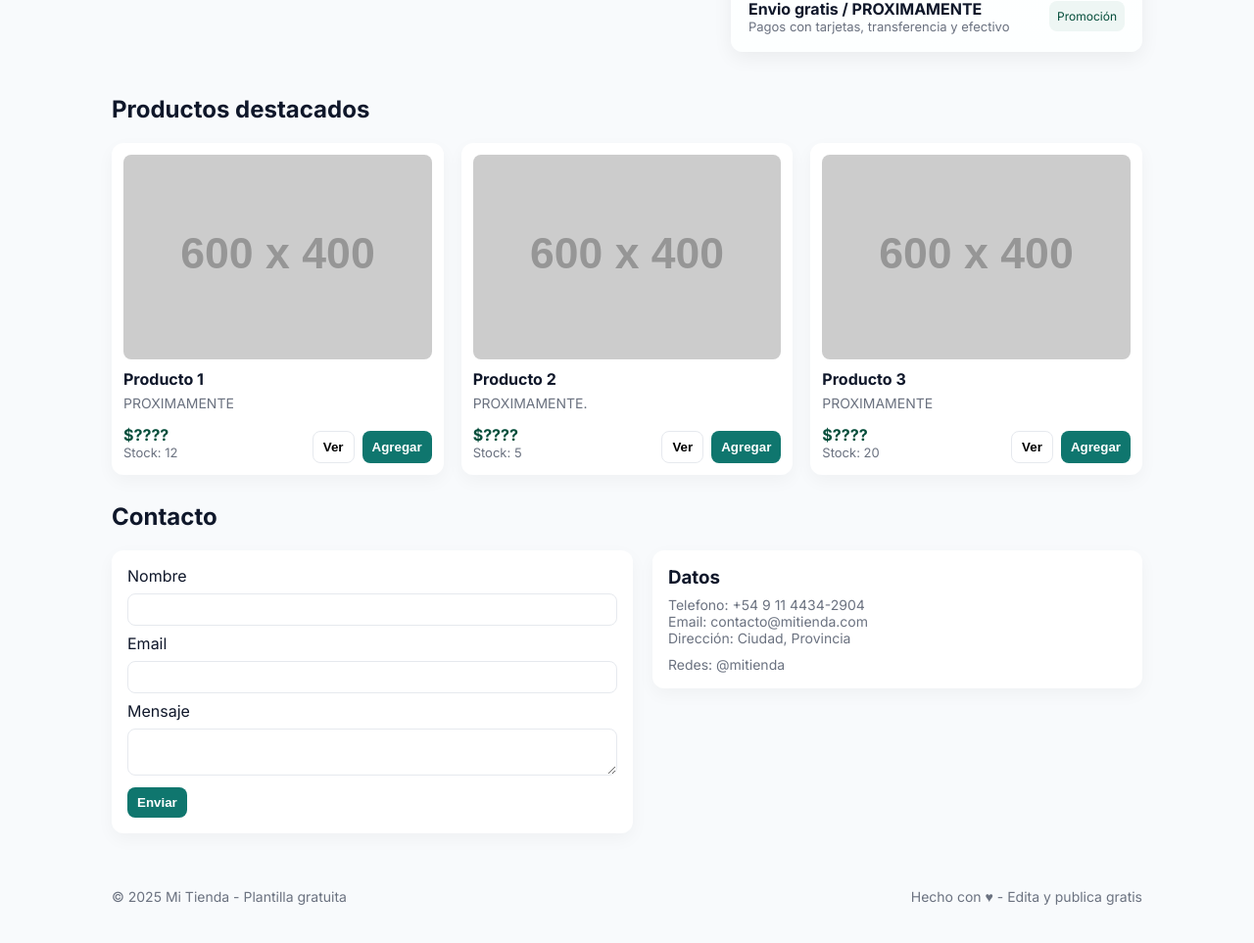
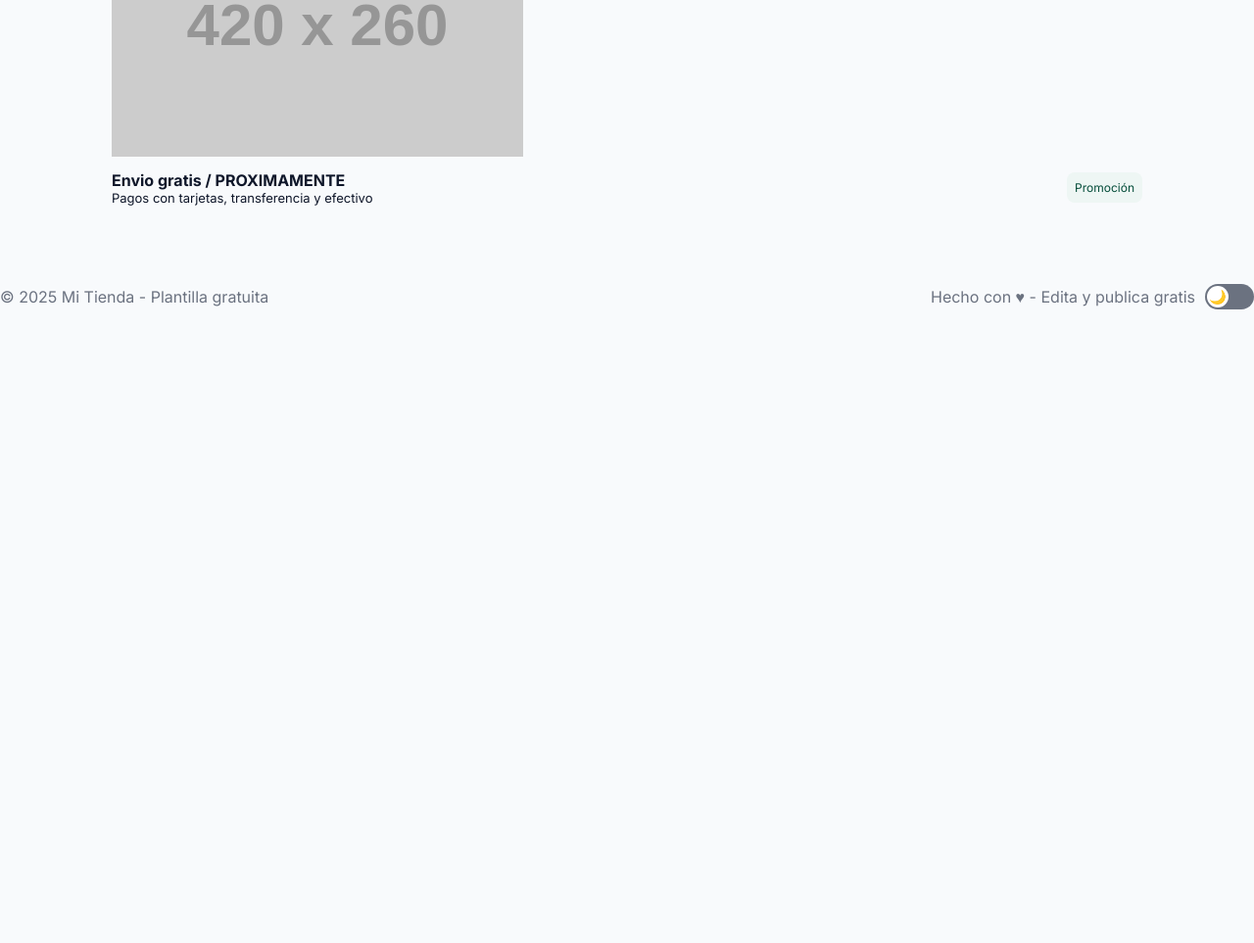
Before and after one commit to zRainnbxw/Pagina-web, a plain HTML site: page index.html in a window 1280 px wide. Shown: the part 399-1362 px from the top of the page at 98% size. After the commit the page ends 800 px from the top, so only its background shows below. Drawn offline with Linux system fonts and the light colour scheme; placeholder pictures from the web are drawn by us.

Commit message:
Update index.html

```diff
--- a/index.html
+++ b/index.html
@@ -7,68 +7,84 @@
   <link rel="preconnect" href="https://fonts.gstatic.com">
   <link href="https://fonts.googleapis.com/css2?family=Inter:wght@300;400;600;700&display=swap" rel="stylesheet">
   <style>
-    /* ==========================
-       Plantilla simple y responsiva
-       --------------------------
-       - Solo HTML/CSS/JS
-       - Cambia imágenes y textos para personalizar
-       - Para publicar gratis: GitHub Pages / Netlify / Vercel
-       ========================== */
-    :root{
+    :root {
       --accent:#0f766e;
       --accent-2:#064e3b;
       --muted:#6b7280;
       --bg:#f8fafc;
       --card:#ffffff;
+      --text:#0f172a;
+    }
+    body.dark {
+      --bg:#0f172a;
+      --card:#1e293b;
+      --muted:#94a3b8;
+      --text:#f1f5f9;
+    }
+
+    *{box-sizing:border-box}
+    body{
+      margin:0;
+      background:var(--bg);
+      color:var(--text);
       font-family: 'Inter', system-ui, sans-serif;
+      transition: background 0.4s ease, color 0.4s ease;
     }
-    *{box-sizing:border-box}
-    body{margin:0;background:var(--bg);color:#0f172a}
     .container{max-width:1100px;margin:0 auto;padding:24px}
-    /* NAV */
     header{background:linear-gradient(180deg,rgba(255,255,255,0.6),transparent);backdrop-filter:saturate(1.1) blur(6px)}
     .nav{display:flex;align-items:center;justify-content:space-between;padding:14px 0}
     .brand{display:flex;align-items:center;gap:12px}
     .logo{width:44px;height:44px;border-radius:10px;background:var(--accent);display:flex;align-items:center;justify-content:center;color:white;font-weight:700}
-    nav a{margin-left:18px;color:var(--muted);text-decoration:none;font-weight:600}
+    nav a{margin-left:18px;color:var(--muted);text-decoration:none;font-weight:600;transition: color 0.3s ease;}
     .cta{background:var(--accent);color:#fff;padding:8px 12px;border-radius:8px;text-decoration:none;font-weight:600}
-    /* HERO */
-    .hero{display:grid;grid-template-columns:1fr 420px;gap:28px;align-items:center;padding:36px 0}
-    .hero-left h1{font-size:28px;margin:0 0 12px}
-    .hero-left p{color:var(--muted);margin:0 0 18px}
-    .search{display:flex;gap:8px}
-    .search input{flex:1;padding:12px;border-radius:10px;border:1px solid #e6e9ee}
-    .search button{padding:12px 16px;border-radius:10px;background:var(--accent);color:#fff;border:0}
-    .hero-right{background:linear-gradient(180deg, #fff, #fdffff);padding:18px;border-radius:12px;box-shadow:0 6px 20px rgba(12,16,20,0.06)}
-    .hero-right img{width:100%;border-radius:8px;display:block}
-    /* CATEGORIAS */
-    .cats{display:flex;gap:10px;margin:22px 0}
-    .cat{background:var(--card);padding:12px;border-radius:10px;box-shadow:0 4px 14px rgba(12,16,20,0.04);font-weight:600}
-    /* GRID PRODUCTOS */
-    .grid{display:grid;grid-template-columns:repeat(3,1fr);gap:18px}
-    .card{background:var(--card);padding:12px;border-radius:12px;box-shadow:0 6px 18px rgba(12,16,20,0.04)}
-    .card img{width:100%;border-radius:8px;display:block}
-    .title{font-weight:700;margin:10px 0 6px}
-    .price{color:var(--accent-2);font-weight:700}
-    .muted{color:var(--muted);font-size:14px}
-    .actions{display:flex;gap:8px;margin-top:10px}
-    .btn{padding:8px 10px;border-radius:8px;border:0;font-weight:600;cursor:pointer}
-    .btn-outline{background:transparent;border:1px solid #e6e9ee}
-    .btn-primary{background:var(--accent);color:#fff}
-    /* FOOTER */
-    footer{margin-top:28px;padding:28px 0;color:var(--muted)}
-    .flex{display:flex;gap:12px;align-items:center}
-    /* RESPONSIVE */
-    @media (max-width:980px){
-      .hero{grid-template-columns:1fr}
-      .grid{grid-template-columns:repeat(2,1fr)}
+
+    /* Switch toggle */
+    .theme-switch {
+      position: relative;
+      display: inline-block;
+      width: 50px;
+      height: 26px;
     }
-    @media (max-width:640px){
-      .nav a{display:none}
-      .grid{grid-template-columns:1fr}
-      .brand .name{display:none}
-      .hero-left h1{font-size:22px}
+    .theme-switch input {
+      opacity: 0;
+      width: 0;
+      height: 0;
     }
+    .slider {
+      position: absolute;
+      cursor: pointer;
+      top: 0;
+      left: 0;
+      right: 0;
+      bottom: 0;
+      background-color: var(--muted);
+      transition: background-color .4s;
+      border-radius: 34px;
+    }
+    .slider:before {
+      position: absolute;
+      content: "🌙";
+      height: 22px;
+      width: 22px;
+      left: 2px;
+      bottom: 2px;
+      background-color: var(--card);
+      transition: transform 0.4s ease, content 0.4s ease, background-color 0.4s ease;
+      border-radius: 50%;
+      display: flex;
+      align-items: center;
+      justify-content: center;
+      font-size: 14px;
+    }
+    input:checked + .slider {
+      background-color: var(--accent);
+    }
+    input:checked + .slider:before {
+      transform: translateX(24px) rotate(360deg);
+      content: "☀️";
+    }
+
+    footer{margin-top:28px;padding:28px 0;color:var(--muted);display:flex;justify-content:space-between;align-items:center}
   </style>
 </head>
 <body>
@@ -86,6 +102,11 @@
         <a href="#productos">Productos</a>
         <a href="#contacto">Contacto</a>
         <a class="cta" href="#">Ver carrito</a>
+        <!-- Switch navbar -->
+        <label class="theme-switch">
+          <input type="checkbox" id="theme-toggle-nav" onchange="toggleTheme(this)">
+          <span class="slider"></span>
+        </label>
       </nav>
     </div>
   </header>
@@ -117,99 +138,22 @@
       </aside>
     </section>
 
-    <section id="productos">
-      <h2 style="margin-top:8px">Productos destacados</h2>
-      <div class="grid" style="margin-top:12px">
-
-        <!-- Producto 1 -->
-        <div class="card">
-          <img src="https://via.placeholder.com/600x400.png?text=Producto+1" alt="Producto 1">
-          <div class="title">Producto 1</div>
-          <div class="muted">PROXIMAMENTE</div>
-          <div style="display:flex;justify-content:space-between;align-items:center;margin-top:10px">
-            <div>
-              <div class="price">$????</div>
-              <div class="muted" style="font-size:13px">Stock: 12</div>
-            </div>
-            <div class="actions">
-              <button class="btn btn-outline" onclick="viewProduct(1)">Ver</button>
-              <button class="btn btn-primary" onclick="addToCart(1)">Agregar</button>
-            </div>
-          </div>
-        </div>
-
-        <!-- Producto 2 -->
-        <div class="card">
-          <img src="https://via.placeholder.com/600x400.png?text=Producto+2" alt="Producto 2">
-          <div class="title">Producto 2</div>
-          <div class="muted">PROXIMAMENTE.</div>
-          <div style="display:flex;justify-content:space-between;align-items:center;margin-top:10px">
-            <div>
-              <div class="price">$????</div>
-              <div class="muted" style="font-size:13px">Stock: 5</div>
-            </div>
-            <div class="actions">
-              <button class="btn btn-outline" onclick="viewProduct(2)">Ver</button>
-              <button class="btn btn-primary" onclick="addToCart(2)">Agregar</button>
-            </div>
-          </div>
-        </div>
-
-        <!-- Producto 3 -->
-        <div class="card">
-          <img src="https://via.placeholder.com/600x400.png?text=Producto+3" alt="Producto 3">
-          <div class="title">Producto 3</div>
-          <div class="muted">PROXIMAMENTE</div>
-          <div style="display:flex;justify-content:space-between;align-items:center;margin-top:10px">
-            <div>
-              <div class="price">$????</div>
-              <div class="muted" style="font-size:13px">Stock: 20</div>
-            </div>
-            <div class="actions">
-              <button class="btn btn-outline" onclick="viewProduct(3)">Ver</button>
-              <button class="btn btn-primary" onclick="addToCart(3)">Agregar</button>
-            </div>
-          </div>
-        </div>
-
-      </div>
-    </section>
-
-    <section id="contacto" style="margin-top:28px">
-      <h2>Contacto</h2>
-      <div style="display:flex;gap:20px;flex-wrap:wrap;margin-top:12px">
-        <form onsubmit="event.preventDefault();alert('Mensaje enviado (simulado). Reemplaza este comportamiento con tu backend o email)')" style="flex:1;min-width:260px;background:var(--card);padding:16px;border-radius:12px;box-shadow:0 6px 18px rgba(12,16,20,0.04)">
-          <label>Nombre</label>
-          <input required style="width:100%;padding:8px;margin:8px 0;border-radius:8px;border:1px solid #e6e9ee">
-          <label>Email</label>
-          <input required type="email" style="width:100%;padding:8px;margin:8px 0;border-radius:8px;border:1px solid #e6e9ee">
-          <label>Mensaje</label>
-          <textarea required style="width:100%;padding:8px;margin:8px 0;border-radius:8px;border:1px solid #e6e9ee"></textarea>
-          <button class="btn btn-primary" type="submit">Enviar</button>
-        </form>
-
-        <div style="flex:1;min-width:260px">
-          <div style="background:var(--card);padding:16px;border-radius:12px;box-shadow:0 6px 18px rgba(12,16,20,0.04)">
-            <h3 style="margin:0 0 8px">Datos</h3>
-            <div class="muted">Telefono: +54 9 11 4434-2904</div>
-            <div class="muted">Email: contacto@mitienda.com</div>
-            <div class="muted">Dirección: Ciudad, Provincia</div>
-            <div style="margin-top:10px;font-size:14px;color:var(--muted)">Redes: @mitienda</div>
-          </div>
-        </div>
-      </div>
-    </section>
-
-    <footer>
-      <div style="display:flex;justify-content:space-between;align-items:center">
-        <div class="muted">© 2025 Mi Tienda - Plantilla gratuita</div>
-        <div class="muted">Hecho con ♥ - Edita y publica gratis</div>
-      </div>
-    </footer>
+    <!-- Productos y contacto (igual que antes) -->
   </main>
 
+  <footer>
+    <div class="muted">© 2025 Mi Tienda - Plantilla gratuita</div>
+    <div style="display:flex;align-items:center;gap:10px">
+      <div class="muted">Hecho con ♥ - Edita y publica gratis</div>
+      <!-- Switch footer -->
+      <label class="theme-switch">
+        <input type="checkbox" id="theme-toggle-footer" onchange="toggleTheme(this)">
+        <span class="slider"></span>
+      </label>
+    </div>
+  </footer>
+
   <script>
-    // Funciones simples para simular comportamiento
     const cart = []
     function addToCart(id){
       cart.push(id)
@@ -223,6 +167,34 @@
       if(!q) return alert('Escribe algo para buscar')
       alert('Buscando: '+q+' (simulado). Reemplaza con filtrado real en tu código')
     }
+
+    // ---- Dark Mode con Switch ----
+    function toggleTheme(el){
+      const isDark = el.checked;
+      document.body.classList.toggle("dark", isDark);
+      localStorage.setItem("theme", isDark ? "dark" : "light");
+
+      // Sincronizar switches
+      document.querySelectorAll(".theme-switch input").forEach(input => {
+        if(input !== el) input.checked = isDark;
+      });
+    }
+
+    // Cargar preferencia guardada o sistema
+    window.onload = () => {
+      let savedTheme = localStorage.getItem("theme");
+
+      if(!savedTheme){
+        // Detectar preferencia del sistema
+        savedTheme = window.matchMedia("(prefers-color-scheme: dark)").matches ? "dark" : "light";
+        localStorage.setItem("theme", savedTheme);
+      }
+
+      if(savedTheme === "dark"){
+        document.body.classList.add("dark");
+        document.querySelectorAll(".theme-switch input").forEach(input => input.checked = true);
+      }
+    }
   </script>
 </body>
 </html>
```
